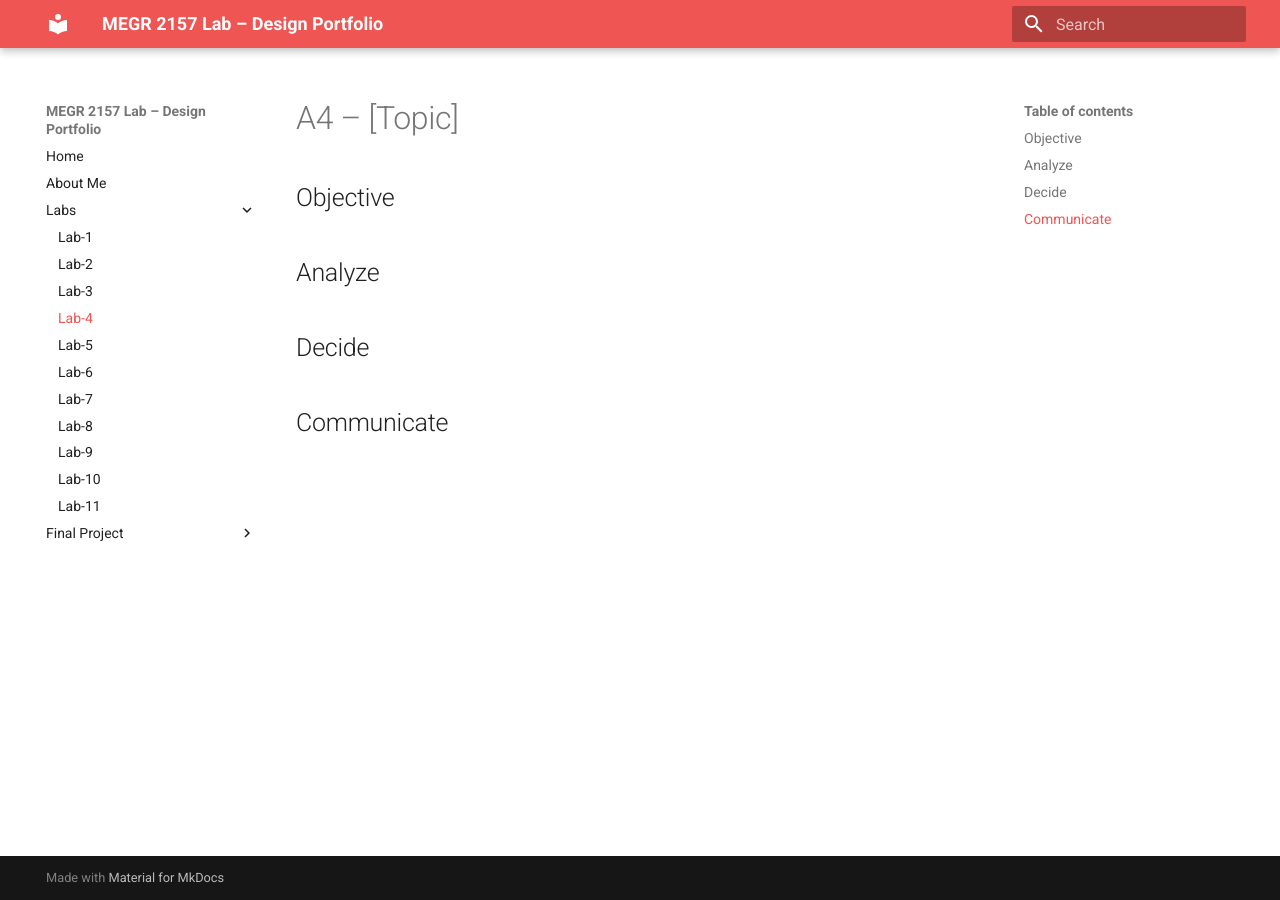
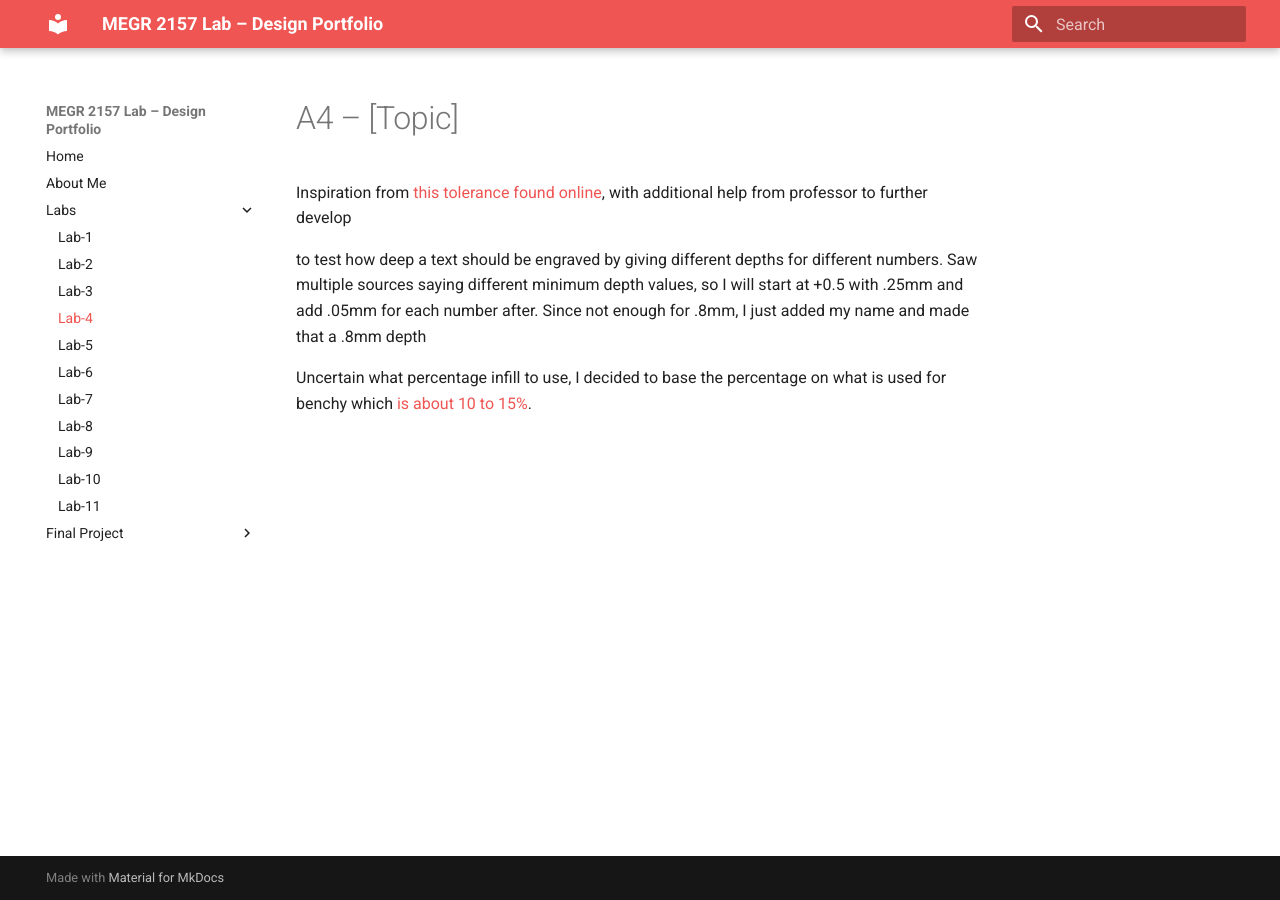
Before and after one commit to josef-chelala/megr2157-lab-portfolio, an MkDocs documentation site: the page built from docs/Labs/L04/index.md, in a window 1280 px wide. Built offline with MkDocs 1.6.1 and Material for MkDocs 9.7.7, drawn with Linux system fonts in a browser that asks for light colours.

Commit message:
Update index.md

```diff
--- a/docs/Labs/L04/index.md
+++ b/docs/Labs/L04/index.md
@@ -1,12 +1,8 @@
 # A4 – [Topic]
 
-## Objective
+Inspiration from [this tolerance found online](https://www.printables.com/model/1593984-tolerancefriction-fit-test), with additional help from professor to further develop
 
 
-## Analyze
+to test how deep a text should be engraved by giving different depths for different numbers. Saw multiple sources saying different minimum depth values, so I will start at +0.5 with .25mm and add .05mm for each number after. Since not enough for .8mm, I just added my name and made that a .8mm depth
 
-
-## Decide
-
-
-## Communicate
+Uncertain what percentage infill to use, I decided to base the percentage on what is used for benchy which [is about 10 to 15%](https://www.3dmakerengineering.com/blogs/3d-printing/the-power-of-the-3d-benchy).
```
